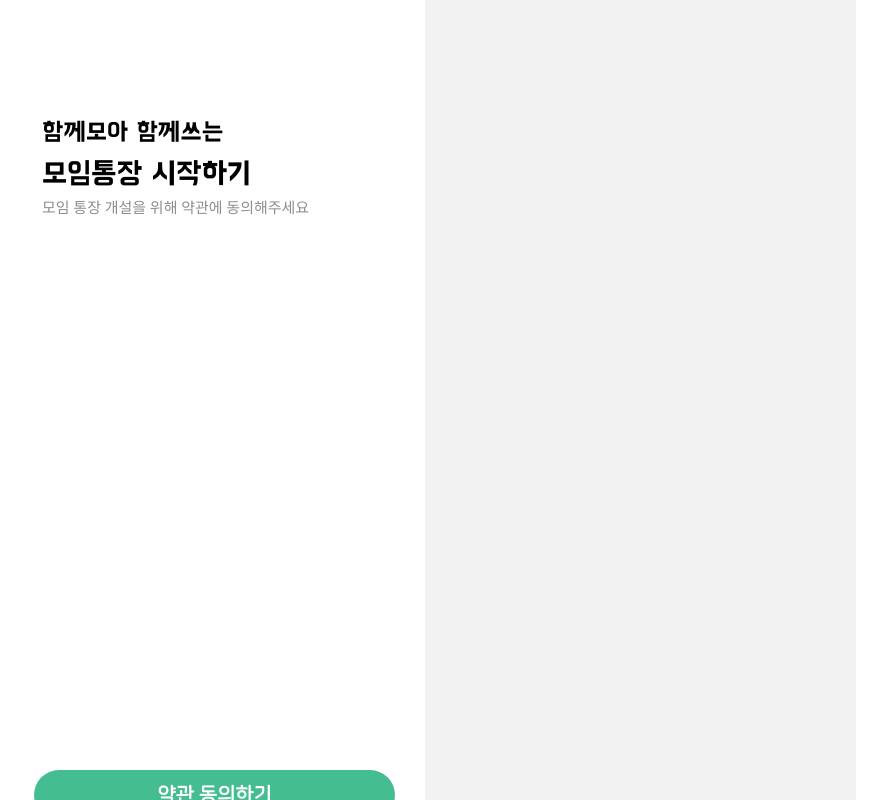
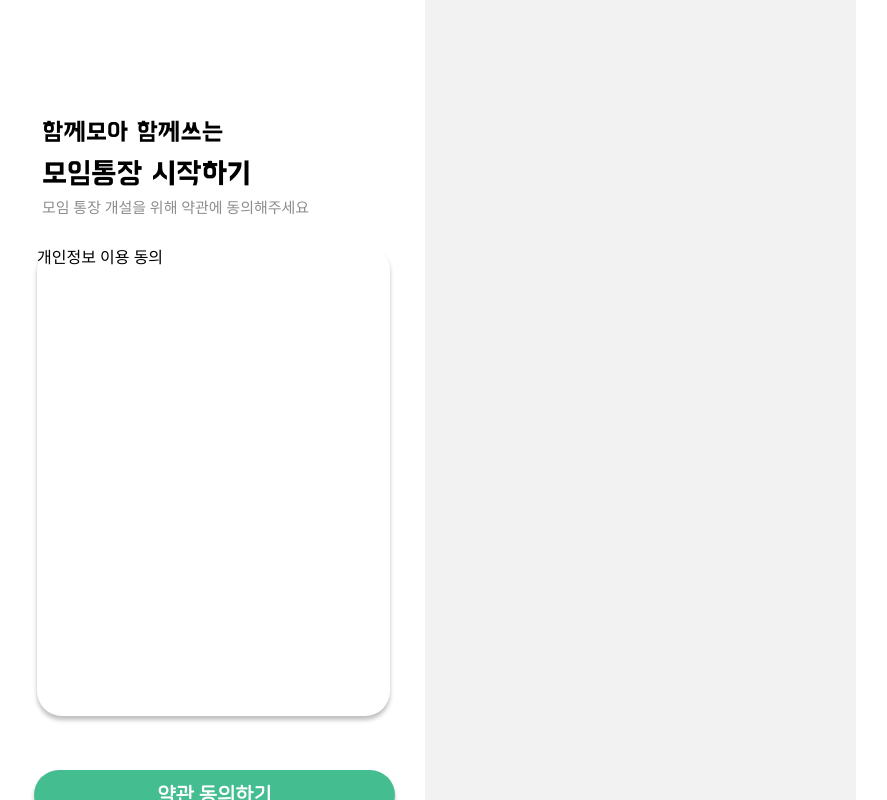
Before and after one commit to TogetherHana/Frontend, a React (Vite) app: page /maccount/agreeterms in a window 1280 px wide. Shown: the whole page, without its empty margins (0-887 px from the left). Built offline with nearby package versions, Linux system fonts and the light colour scheme; a web font is replaced by a local one.

Commit message:
feat: agree terms check display

```diff
--- a/src/pages/MeetingAccount/agreeterms.jsx
+++ b/src/pages/MeetingAccount/agreeterms.jsx
@@ -16,6 +16,7 @@ function AgreeTerms() {
           모임 통장 개설을 위해 약관에 동의해주세요
         </div>
         {/* 약관 동의 화면 */}
+        <div className="termsDiv">개인정보 이용 동의</div>
       </div>
       {/* 약관 동의하기 버튼 */}
       <VerificationBtn params={termsParams} />
--- a/src/pages/MeetingAccount/style.scss
+++ b/src/pages/MeetingAccount/style.scss
@@ -21,6 +21,7 @@
     margin: 0;
     font-family: "NanumSquareRoundR";
     font-size: 20px;
+    box-shadow: 0px 4px 4px 0px rgba(0, 0, 0, 0.25);
   }
 
   &.below {
@@ -124,6 +125,7 @@
   font-size: 30px;
 }
 
+// agree terms
 .termsInfo1 {
   position: fixed;
   top: 113px;
@@ -148,3 +150,14 @@
   font-size: 15px;
   color: rgba(97, 97, 97, 0.72);
 }
+
+.termsDiv {
+  position: fixed;
+  top: 245px;
+  left: 37px;
+  width: 353px;
+  height: 471px;
+  background-color: white;
+  border-radius: 25px;
+  box-shadow: 0px 4px 4px 0px rgba(0, 0, 0, 0.25);
+}
```
